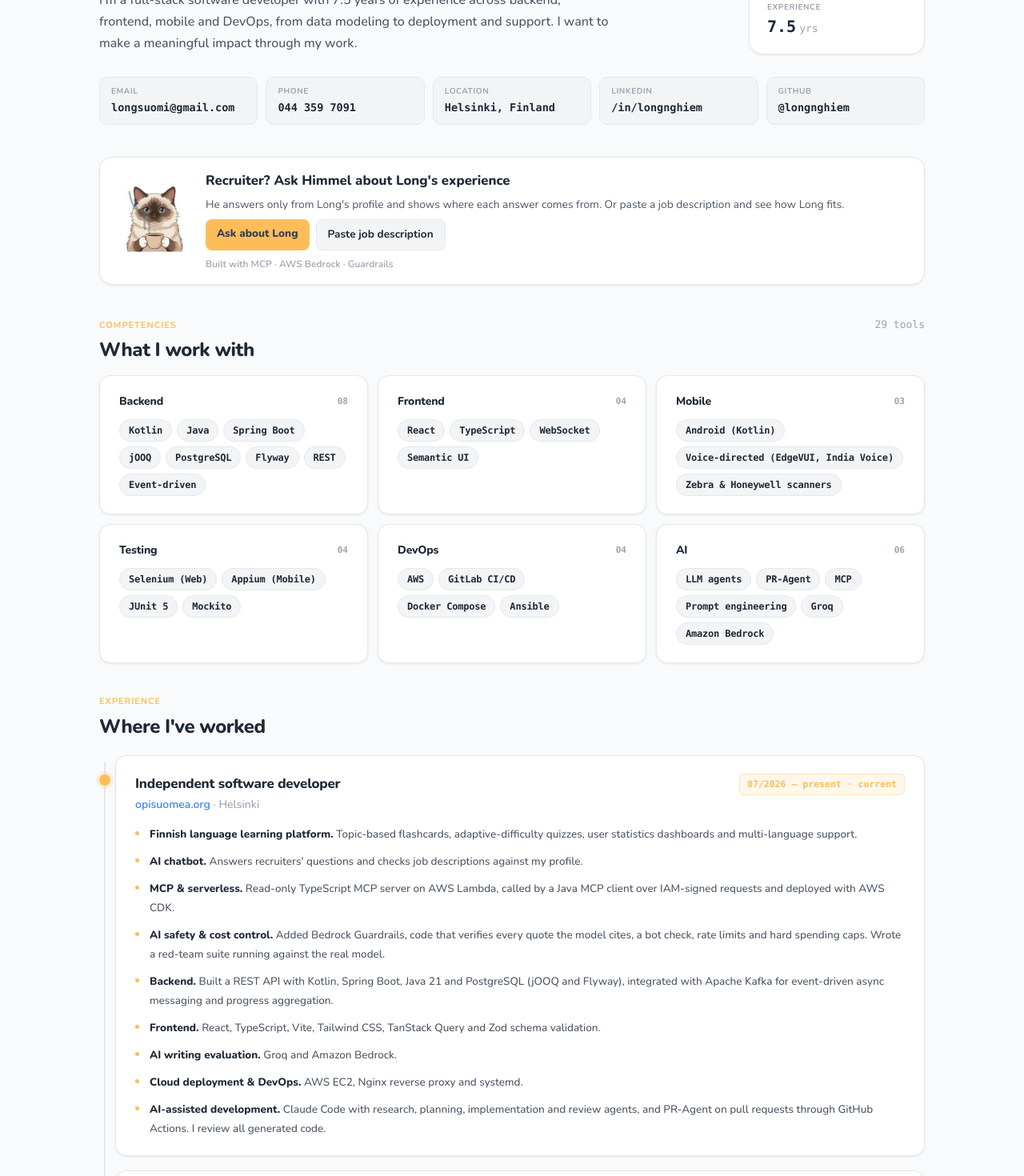
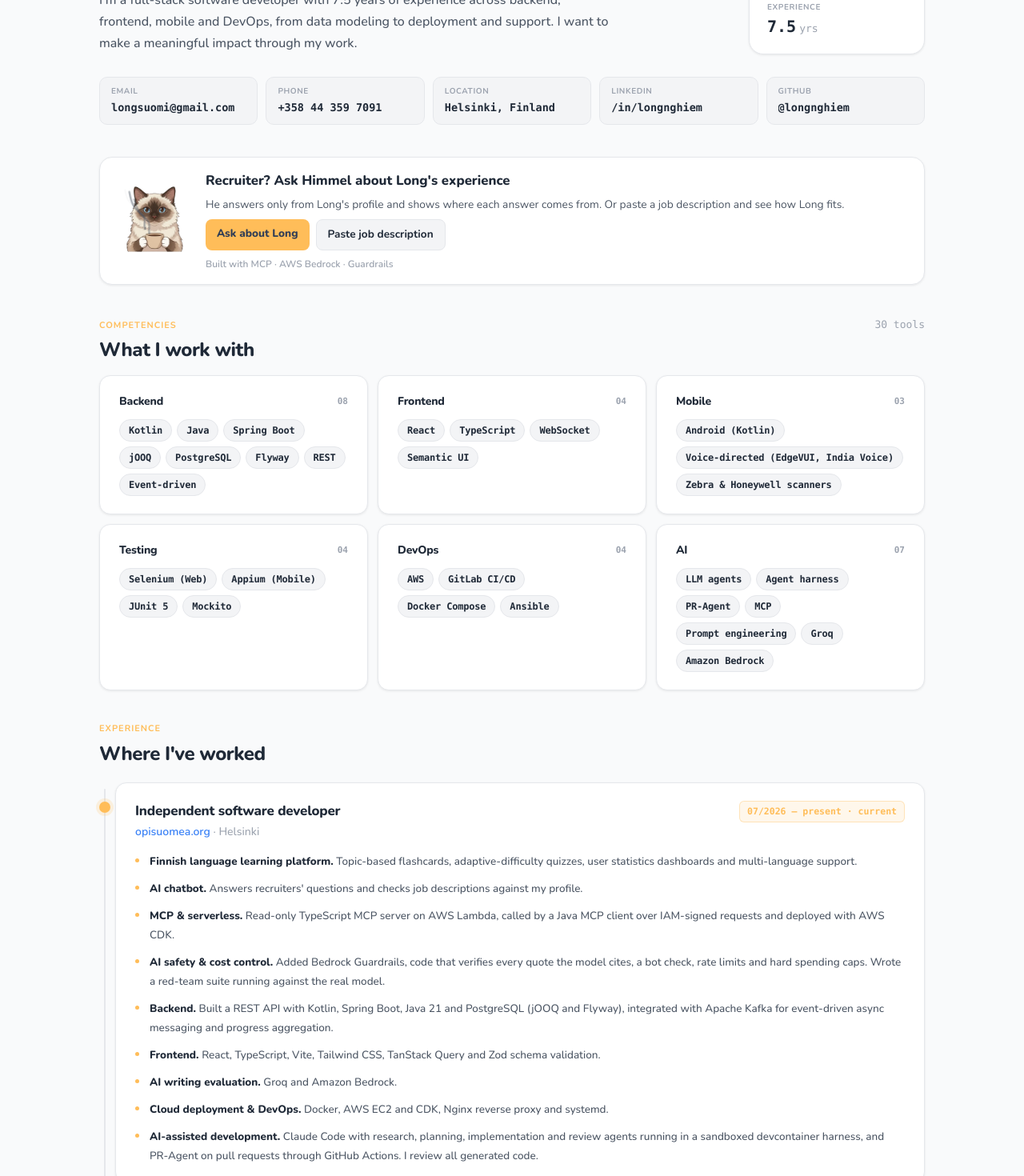
Before and after one commit to longnghiem/finnish-learning-app, a React (Vite) app in the folder frontend/: page /portfolio in a window 1280 px wide. Shown: the part 300-1770 px from the top of the page at 80% size. Built offline with nearby package versions, Linux system fonts and the light colour scheme.

Commit message:
Updated Portfolio page

```diff
--- a/frontend/src/pages/PortfolioPage.tsx
+++ b/frontend/src/pages/PortfolioPage.tsx
@@ -9,7 +9,7 @@ const CV = {
   greetingFi: 'Moi, olen Long',
   greetingEn: "Hi, I'm Long",
   location: 'Helsinki, Finland',
-  phone: '044 359 7091',
+  phone: '+358 44 359 7091',
   summary:
     "I'm a full-stack software developer with 7.5 years of experience across backend, frontend, " +
     'mobile and DevOps, from data modeling to deployment and support. I want to make a meaningful ' +
@@ -41,7 +41,15 @@ const CV = {
     { group: 'DevOps', items: ['AWS', 'GitLab CI/CD', 'Docker Compose', 'Ansible'] },
     {
       group: 'AI',
-      items: ['LLM agents', 'PR-Agent', 'MCP', 'Prompt engineering', 'Groq', 'Amazon Bedrock'],
+      items: [
+        'LLM agents',
+        'Agent harness',
+        'PR-Agent',
+        'MCP',
+        'Prompt engineering',
+        'Groq',
+        'Amazon Bedrock',
+      ],
     },
   ],
   experience: [
@@ -79,11 +87,11 @@ const CV = {
         { title: 'AI writing evaluation', body: 'Groq and Amazon Bedrock.' },
         {
           title: 'Cloud deployment & DevOps',
-          body: 'AWS EC2, Nginx reverse proxy and systemd.',
+          body: 'Docker, AWS EC2 and CDK, Nginx reverse proxy and systemd.',
         },
         {
           title: 'AI-assisted development',
-          body: 'Claude Code with research, planning, implementation and review agents, and PR-Agent on pull requests through GitHub Actions. I review all generated code.',
+          body: 'Claude Code with research, planning, implementation and review agents running in a sandboxed devcontainer harness, and PR-Agent on pull requests through GitHub Actions. I review all generated code.',
         },
       ],
     },
@@ -140,7 +148,7 @@ const CV = {
       ],
     },
     {
-      role: 'Back-end developer intern',
+      role: 'Backend developer intern',
       company: 'Combase USA, Inc.',
       city: 'Remote',
       period: '2013',
```
